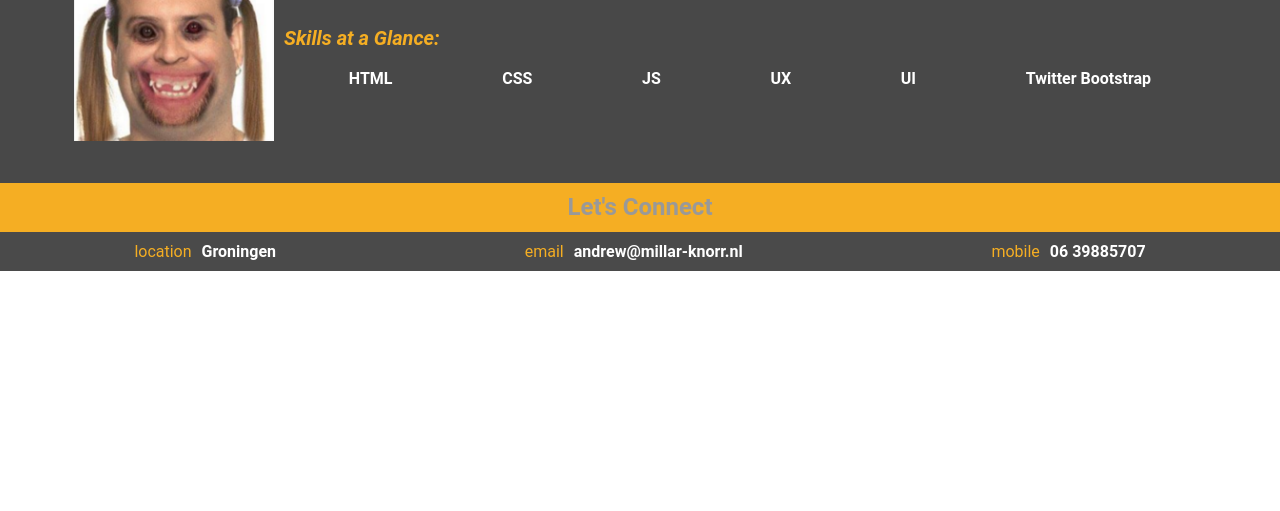
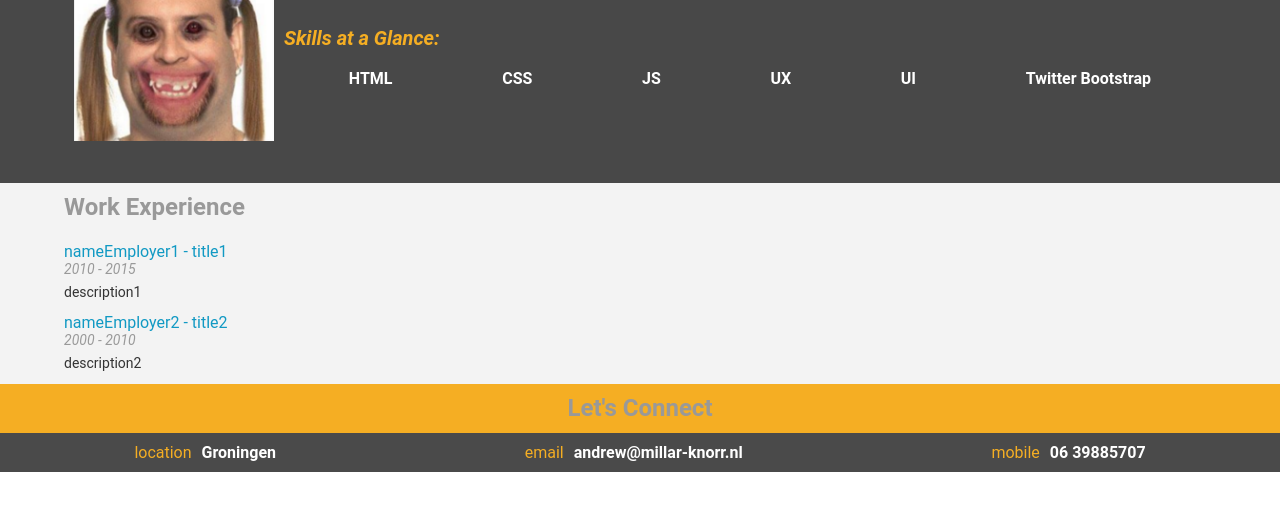
Before and after one commit to AndrewRMillar/udacityResume, a plain HTML site: page index.html in a window 1280 px wide. Shown: the part 101-612 px from the top of the page. Drawn offline with Linux system fonts and the light colour scheme.

Commit message:
resume project - still spageti code but more model data

```diff
--- a/index.html
+++ b/index.html
@@ -44,6 +44,11 @@
   <script src="js/resumeBuilder.js"></script>
 
   <script>
+    function safeString(str) {
+        str = str.replace(/</g, "&lt;");
+        str = str.replace(/>/g, "&gt;");
+        return str;
+    }
     var bio = {
         "name": "Andrew Millar",
         "role": "Front-end Developer",
@@ -54,9 +59,69 @@
             "email": "andrew@millar-knorr.nl",
             "mobile": "06 39885707"
         },
-        "welcomeMessage": "Hi there this is an awesome resume you are looking at, don't you think?"
-    },
-        formattedName = HTMLheaderName.replace("%data%", bio.name),
+        "welcomeMessage": "Hi there this is an awesome resume you are looking at, don't you think?",
+        "education": education,
+        "work": work
+    };
+    var education = {
+        "schools": [
+            {
+                "name": "Royal University Groningen",
+                "city":"Groningen",
+                "year": "2005",
+                "digree": "BA",
+                "majors": "biology",
+            },
+            {
+                "name":"Royal University Groningen",
+                "city":"Groningen",
+                "year":"2008",
+                "digree": "Ms",
+                "minor":"philosophy of science",
+                "major":"Molecular Biology"
+            }
+        ],
+        "courses": [
+            {
+                "name":"Coursera",
+                "course":"Some course name",
+                "language":"Python",
+                "date":"2012 - 2013",
+            },{
+                "name":"Coursera",
+                "course":"Begining of meteorJS",
+                "language":["Javascript", "bootstrap", "html", "css"],
+                "date":"2015",
+            }
+        ]
+    };
+    var work = {
+        "jobs": [
+            {
+                "employer":"nameEmployer1",
+                "title":"title1",
+                "dates":"2010 - 2015",
+                "description":"description1",
+            },{
+                "employer":"nameEmployer2",
+                "title":"title2",
+                "dates":"2000 - 2010",
+                "description":"description2",
+            }
+        ]
+    };
+
+
+    for (job in work.jobs) {
+      $('#workExperience').append(HTMLworkStart);
+      var employerTitle = HTMLworkEmployer.replace("%data%", work.jobs[job].employer)+
+                          HTMLworkTitle.replace("%data%", work.jobs[job].title);
+      var dateElem = HTMLworkDates.replace("%data%", work.jobs[job].dates);
+      var descriptionElem = HTMLworkDescription.replace("%data%", work.jobs[job].description);
+      $('.work-entry:last').append(employerTitle).append(dateElem).append(descriptionElem);
+    }
+
+    var formattedName = HTMLheaderName.replace("%data%", bio.name),
         formattedRole = HTMLheaderRole.replace("%data%", bio.role),
         formattedContact = HTMLcontactGeneric.replace("%data%", bio.contact);
 
@@ -65,10 +130,12 @@
     $("#header").after().append(skillDiv);
 
     $("#skillDiv").append(HTMLskillsStart);
-    bio.skills.forEach(function(e,i,a){
-        var skill = HTMLskills.replace("%data%", e);
-        $("#skills").append(skill);
-    });
+    if(bio.skills.length > 0) {
+        bio.skills.forEach(function(e,i,a){
+            var skill = HTMLskills.replace("%data%", e);
+            $("#skills").append(skill);
+       });
+    }
 
     Object.keys(bio.contact).forEach(function(e,i,a) {
         if (e === "email")
@@ -83,7 +150,6 @@
 
     $("#header").prepend(formattedRole).prepend(formattedName);
     $("#header").prepend(HTMLbioPic.replace("%data%", bio.pic));
-
 
     if(document.getElementsByClassName('flex-item').length === 0) {
       document.getElementById('topContacts').style.display = 'none';
```
